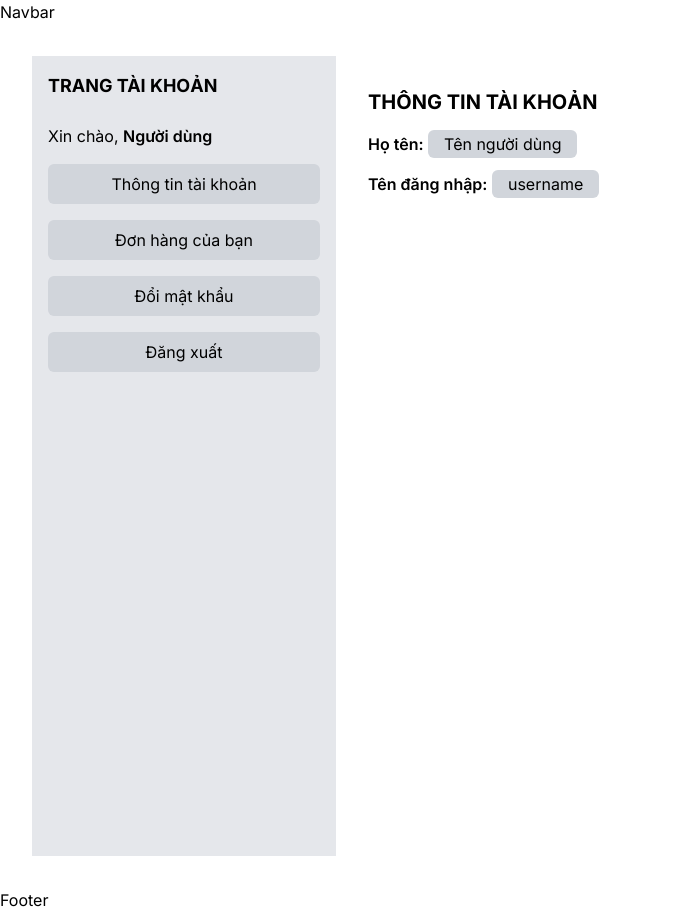
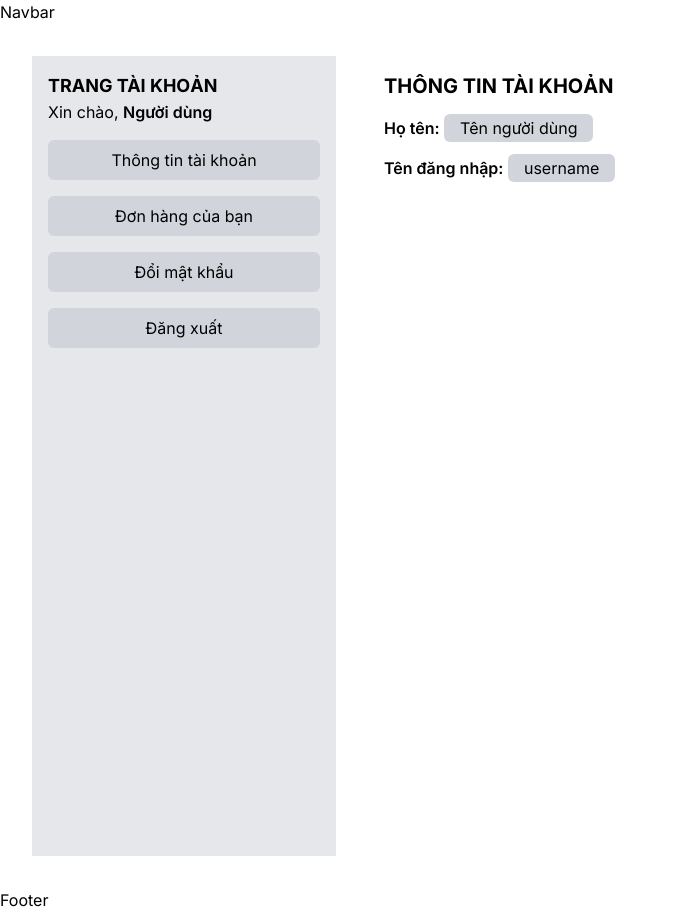
Before and after one commit to iKyel/Book-Website-Frontend, a Next.js app: page /profile in a window 1280 px wide. Shown: the whole page, without its empty margins (0-677 px from the left). Built offline with nearby package versions, Linux system fonts and the light colour scheme.

Commit message:
fix UI bi lech

```diff
--- a/src/app/profile/page.tsx
+++ b/src/app/profile/page.tsx
@@ -10,7 +10,7 @@ const ProfilePage = () => {
         <Sidebar />
 
         {/* Profile */}
-        <section className="w-3/4 p-8">
+        <section className="w-3/4 pt-4 pl-12">
           <h3 className="text-xl font-bold mb-4">THÔNG TIN TÀI KHOẢN</h3>
           <div className="space-y-4">
             <div>
--- a/src/components/Sidebar.tsx
+++ b/src/components/Sidebar.tsx
@@ -4,7 +4,7 @@ import Link from 'next/link'
 const Sidebar = () => {
   return (
     <aside className="w-1/4 bg-gray-200 p-4">
-      <h2 className="text-lg font-bold mb-6">TRANG TÀI KHOẢN</h2>
+      <h2 className="text-lg font-bold">TRANG TÀI KHOẢN</h2>
       <p className="mb-4">Xin chào, <span className="font-semibold">Người dùng</span></p>
       <ul className="space-y-4">
         <li>
```
